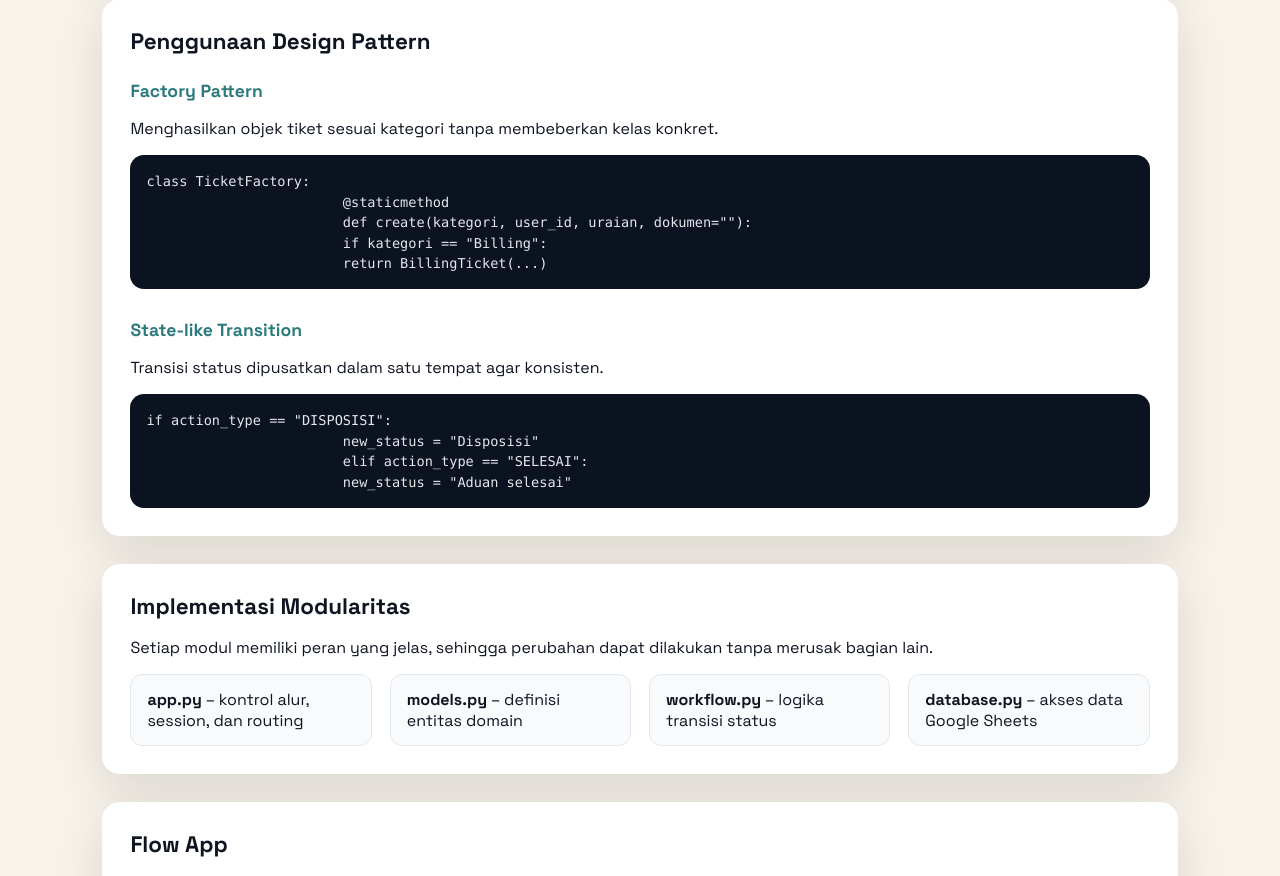
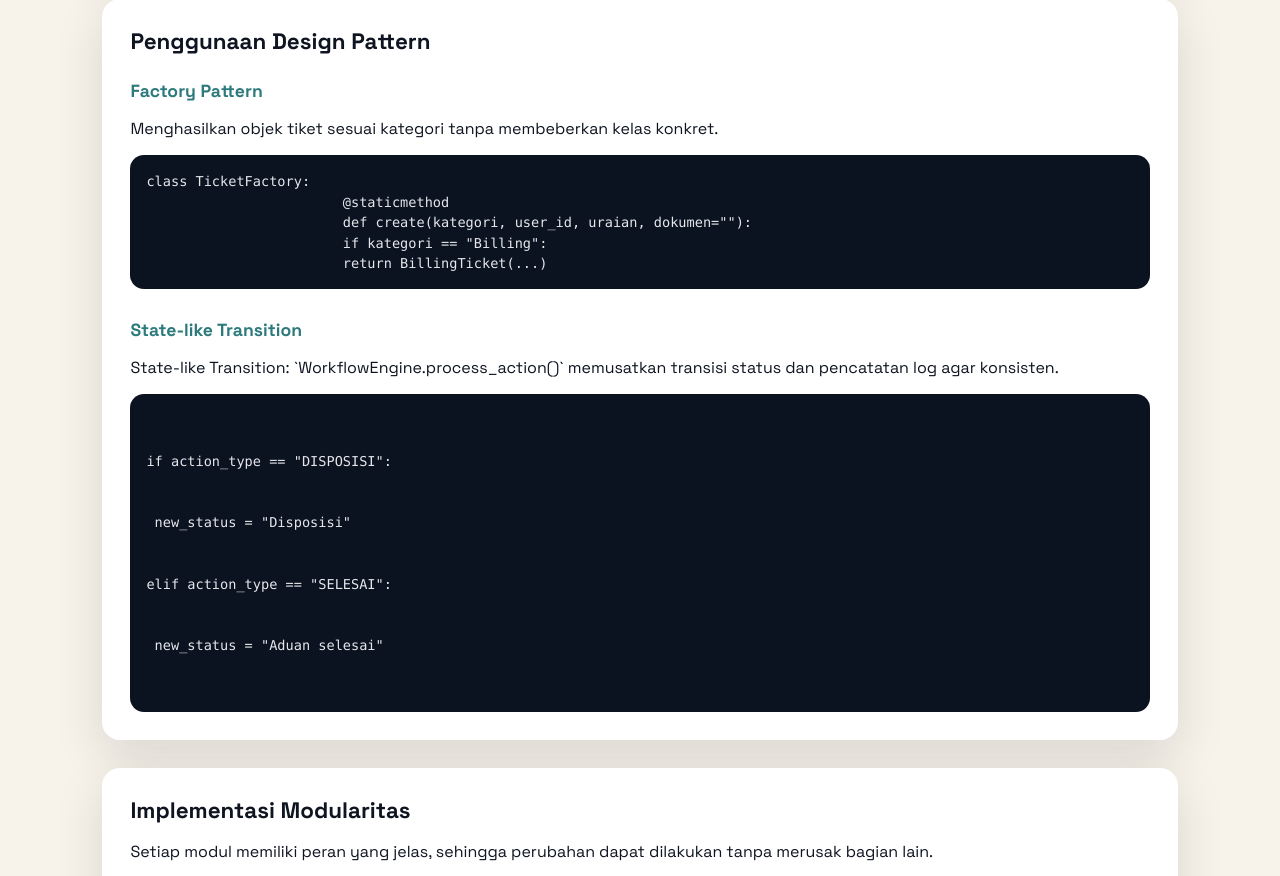
Before and after one commit to azharkhairaa/oop-workflow, a Flask app: page /presentation in a window 1280 px wide. Shown: the part 3414-4290 px from the top of the page. Run offline with Flask 3, Linux system fonts and the light colour scheme.

Commit message:
fix: presentasi

```diff
--- a/templates/presentation.html
+++ b/templates/presentation.html
@@ -298,11 +298,14 @@
                 </div>
                 <div>
                     <h3>State-like Transition</h3>
-                    <p>Transisi status dipusatkan dalam satu tempat agar konsisten.</p>
-                    <div class="code">if action_type == "DISPOSISI":
-                        new_status = "Disposisi"
-                        elif action_type == "SELESAI":
-                        new_status = "Aduan selesai"</div>
+                    <p>State-like Transition: `WorkflowEngine.process_action()` memusatkan transisi status dan
+                        pencatatan log agar konsisten.</p>
+                    <div class="code">
+                        <span class="code-line">if action_type == "DISPOSISI":</span>
+                        <span class="code-line"> new_status = "Disposisi"</span>
+                        <span class="code-line">elif action_type == "SELESAI":</span>
+                        <span class="code-line"> new_status = "Aduan selesai"</span>
+                    </div>
                 </div>
             </div>
         </section>
```
